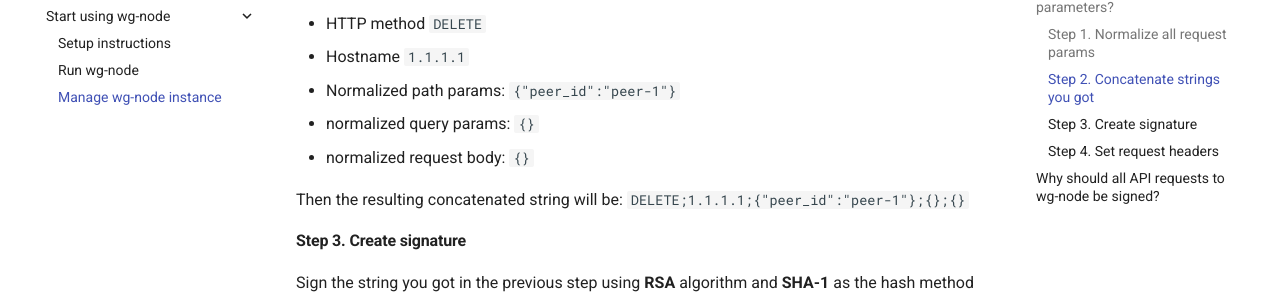
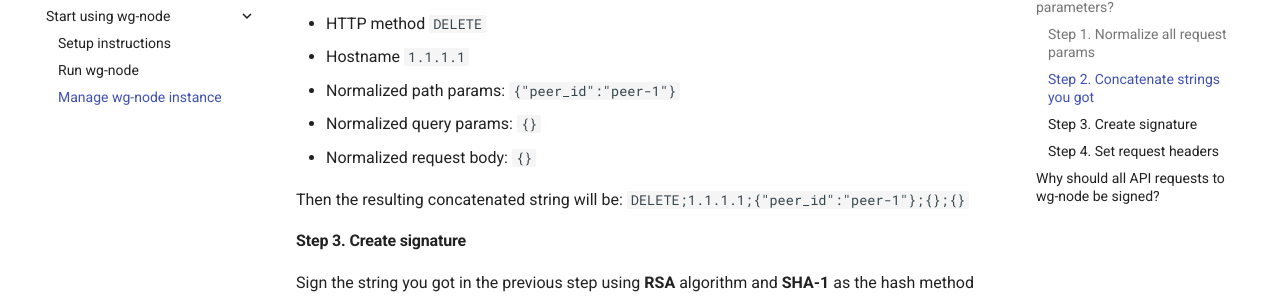
Before and after one commit to jieggii/wg-node, an MkDocs documentation site: the page built from docs/usage/manage-your-wg-node-instance.md, in a window 1280 px wide and 900 px high, scrolled down 1176 px. Shown: the part 146-444 px from the top of the window. Built offline with MkDocs 1.6.1 and Material for MkDocs 9.7.7, drawn with Linux system fonts in a browser that asks for light colours; comment, search, counter and statistics services are not loaded.

Commit message:
Fix typo

```diff
--- a/docs/usage/manage-your-wg-node-instance.md
+++ b/docs/usage/manage-your-wg-node-instance.md
@@ -50,8 +50,8 @@ It means we have
 - HTTP method `DELETE`
 - Hostname `1.1.1.1`
 - Normalized path params: `{"peer_id":"peer-1"}`
-- normalized query params: `{}`
-- normalized request body: `{}`
+- Normalized query params: `{}`
+- Normalized request body: `{}`
 
 Then the resulting concatenated string will be: `DELETE;1.1.1.1;{"peer_id":"peer-1"};{};{}`
 
```
